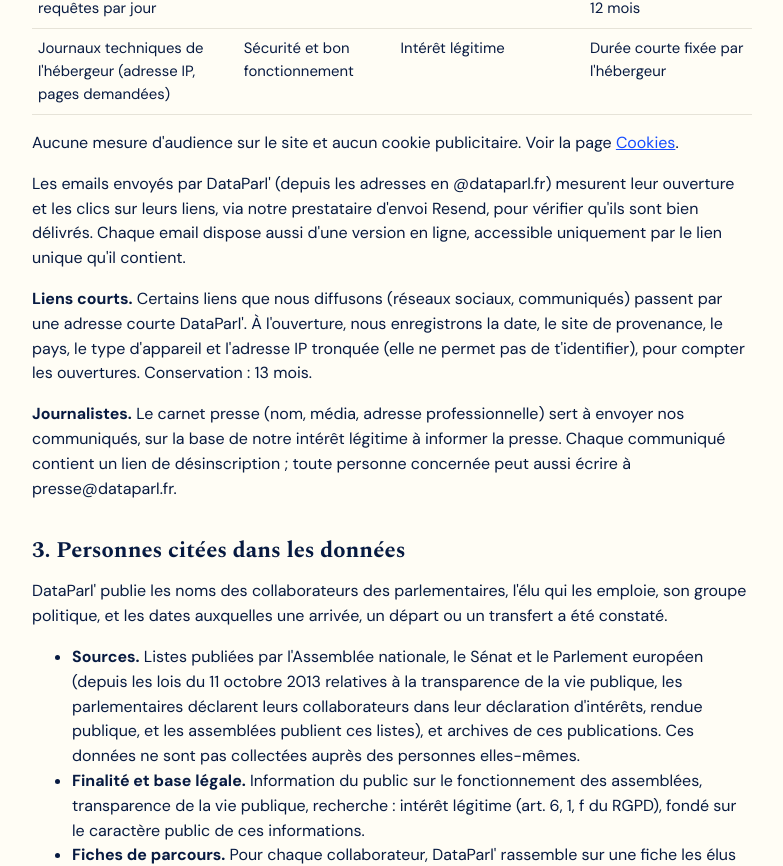
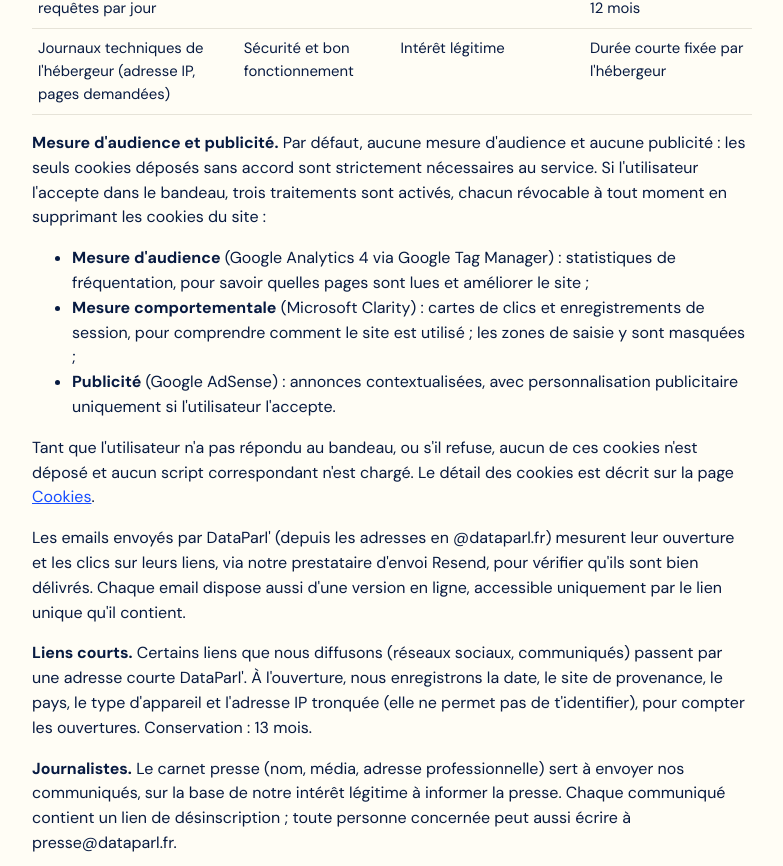
Before and after one commit to dataparl/webapp, a Next.js app: page /informations-legales/confidentialite in a window 1280 px wide. Shown: the part 1212-2078 px from the top of the page, without its empty margins (184-967 px from the left). Built offline with nearby package versions, Linux system fonts and the light colour scheme; no server answers.

Commit message:
confidentialité : mesure d'audience et publicité avec consentement (GA4, Clarity, AdSense) + prestataires

```diff
--- a/app/(site)/informations-legales/confidentialite/page.tsx
+++ b/app/(site)/informations-legales/confidentialite/page.tsx
@@ -72,8 +72,23 @@
         </tbody>
       </table>
       <p>
-        Aucune mesure d&apos;audience sur le site et aucun cookie publicitaire. Voir la page{" "}
-        <a href="/informations-legales/cookies">Cookies</a>.
+        <strong>Mesure d&apos;audience et publicité.</strong> Par défaut, aucune mesure d&apos;audience et aucune
+        publicité : les seuls cookies déposés sans accord sont strictement nécessaires au service. Si
+        l&apos;utilisateur l&apos;accepte dans le bandeau, trois traitements sont activés, chacun révocable à
+        tout moment en supprimant les cookies du site :
+      </p>
+      <ul>
+        <li><strong>Mesure d&apos;audience</strong> (Google Analytics 4 via Google Tag Manager) : statistiques de
+          fréquentation, pour savoir quelles pages sont lues et améliorer le site ;</li>
+        <li><strong>Mesure comportementale</strong> (Microsoft Clarity) : cartes de clics et enregistrements de
+          session, pour comprendre comment le site est utilisé ; les zones de saisie y sont masquées ;</li>
+        <li><strong>Publicité</strong> (Google AdSense) : annonces contextualisées, avec personnalisation
+          publicitaire uniquement si l&apos;utilisateur l&apos;accepte.</li>
+      </ul>
+      <p>
+        Tant que l&apos;utilisateur n&apos;a pas répondu au bandeau, ou s&apos;il refuse, aucun de ces cookies
+        n&apos;est déposé et aucun script correspondant n&apos;est chargé. Le détail des cookies est
+        décrit sur la page <a href="/informations-legales/cookies">Cookies</a>.
       </p>
       <p>
         Les emails envoyés par DataParl&apos; (depuis les adresses en @dataparl.fr) mesurent leur
@@ -164,6 +179,8 @@
           <tr><td>Vercel</td><td>Hébergement du site</td><td>États-Unis, réseau mondial</td></tr>
           <tr><td>Resend</td><td>Envoi des emails</td><td>Envoi depuis l&apos;Union européenne (Irlande) ; société américaine</td></tr>
           <tr><td>AppLixir (et ses régies)</td><td>Vidéo publicitaire, seulement si l&apos;utilisateur choisit de la regarder pour débloquer une fiche ; reçoit un jeton aléatoire, pas le compte</td><td>Société américaine ; responsable de ses propres traitements publicitaires (voir la page Cookies)</td></tr>
+          <tr><td>Google (Analytics 4, Tag Manager, AdSense)</td><td>Mesure d&apos;audience et publicité, uniquement après acceptation dans le bandeau</td><td>États-Unis, réseau mondial</td></tr>
+          <tr><td>Microsoft (Clarity)</td><td>Cartes de clics et enregistrements de session, uniquement après acceptation de la mesure d&apos;audience</td><td>États-Unis (Azure)</td></tr>
           <tr><td>Google, GitHub</td><td>Connexion, uniquement si l&apos;utilisateur choisit ces services</td><td>Union européenne et États-Unis</td></tr>
         </tbody>
       </table>
```
